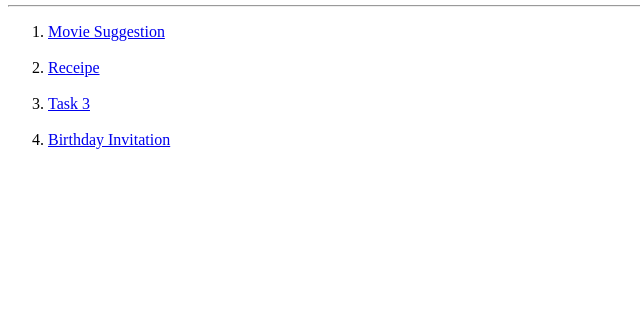
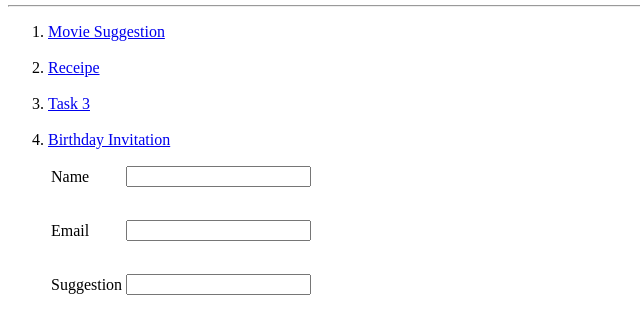
Before and after one commit to tharak16/Tasks, a plain HTML site: page index.html in a window 1280 px wide. Shown: the part 107-440 px from the top of the page, without its empty margins (0-640 px from the left). Drawn offline with Linux system fonts and the light colour scheme.

Commit message:
Task-5.1
Added Suggestion form

```diff
--- a/index.html
+++ b/index.html
@@ -28,6 +28,25 @@
        <!--<li><img src="./Images/Birthay_Invite.png" alt=""></li>-->
        <li><a href="./3.4 Birthday Invite Project/index.html">Birthday Invitation</a></li>
 
+       <table>
+
+            <tr>
+                <td><p>Name</p></td>
+                <td><input type="text" name="" id="uname"></td>
+            </tr>
+
+            <tr>
+                <td><p>Email</p></td>
+                <td><input type="email" name="" id="umail"></td>
+            </tr>
+
+            <tr>
+                <td><p>Suggestion</p></td>
+                <td><input type="text" name="" id="useggestion"></td>
+            </tr>
+
+       </table>
+
     </ol>
 </body>
 </html>
```
Also changed, not shown: about.html (+6 -0 lines), contact.html (+3 -0 lines).
